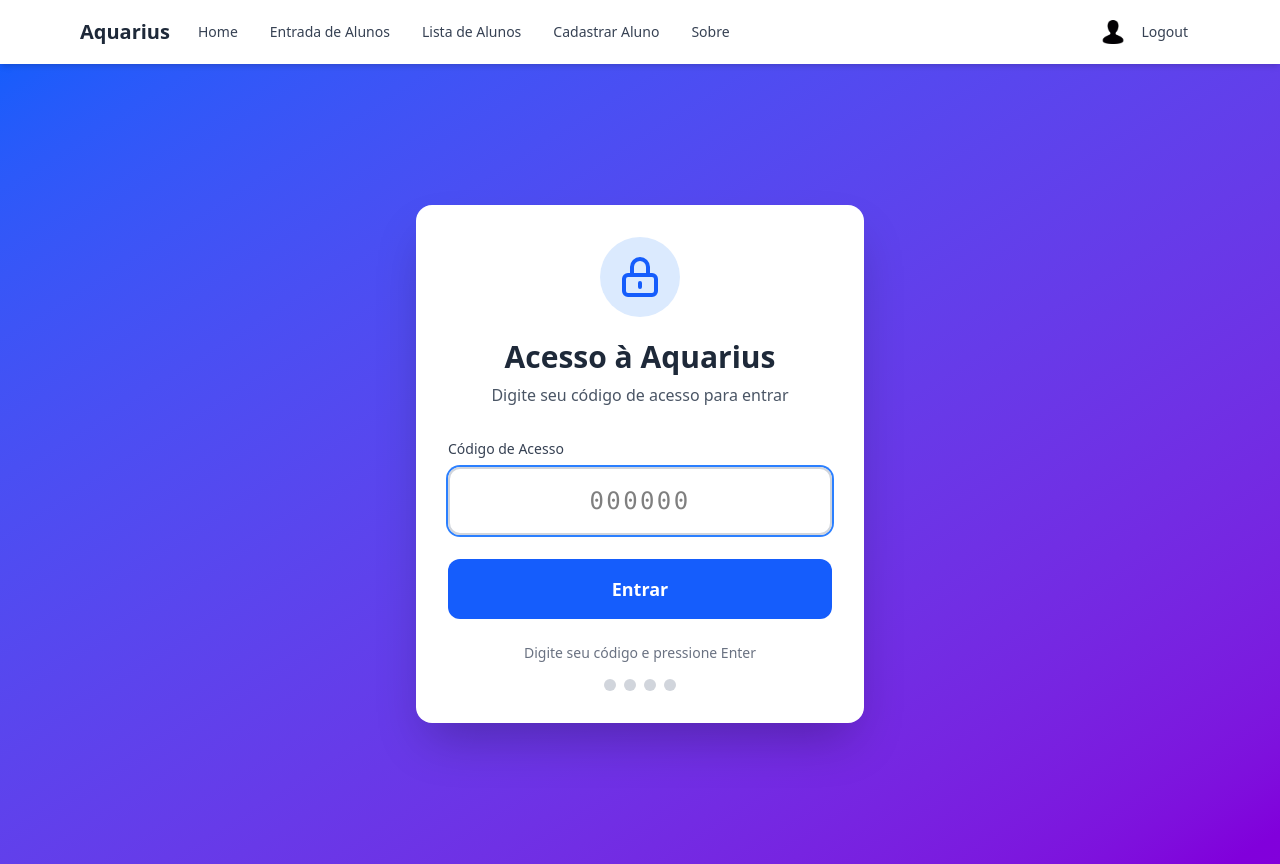
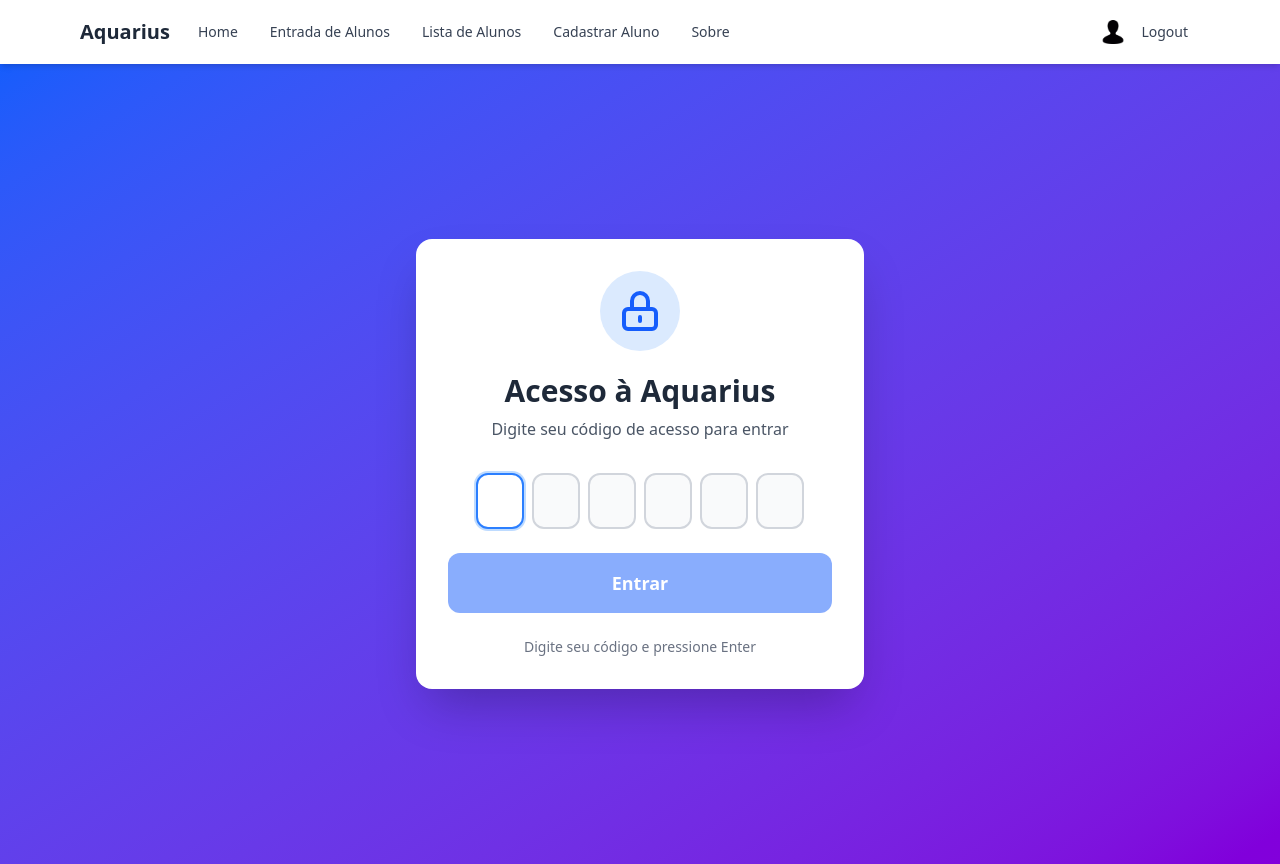
Before and after one commit to carloszan/gym, a Next.js app in the folder app/: page /checkin in a window 1280 px wide. Built offline with nearby package versions, Linux system fonts and the light colour scheme; no server answers; sample sign-in values are in the browser's storage.

Commit message:
feat: update checkin page. update sound and ui

```diff
--- a/app/src/app/checkin/page.tsx
+++ b/app/src/app/checkin/page.tsx
@@ -6,86 +6,76 @@ import React, { useState, useRef, useEffect } from 'react'
 import { useRouter } from 'next/navigation'
 import { useSession } from 'next-auth/react'
 
+function playSuccessSound() {
+  const AudioContextClass = window.AudioContext || (window as unknown as { webkitAudioContext: typeof AudioContext }).webkitAudioContext
+  const ctx = new AudioContextClass()
+  const now = ctx.currentTime
+
+  const playNote = (freq: number, start: number, end: number) => {
+    const osc = ctx.createOscillator()
+    const gain = ctx.createGain()
+    osc.connect(gain)
+    gain.connect(ctx.destination)
+    osc.type = 'sine'
+    osc.frequency.value = freq
+    gain.gain.setValueAtTime(0, now + start)
+    gain.gain.linearRampToValueAtTime(0.35, now + start + 0.04)
+    gain.gain.linearRampToValueAtTime(0, now + end)
+    osc.start(now + start)
+    osc.stop(now + end)
+  }
+
+  playNote(523, 0, 0.18)   // C5
+  playNote(784, 0.2, 0.42) // G5
+}
+
+function playErrorSound() {
+  const AudioContextClass = window.AudioContext || (window as unknown as { webkitAudioContext: typeof AudioContext }).webkitAudioContext
+  const ctx = new AudioContextClass()
+  const now = ctx.currentTime
+
+  const playBuzz = (freq: number, start: number, end: number) => {
+    const osc = ctx.createOscillator()
+    const gain = ctx.createGain()
+    osc.connect(gain)
+    gain.connect(ctx.destination)
+    osc.type = 'square'
+    osc.frequency.value = freq
+    gain.gain.value = 0.1
+    osc.start(now + start)
+    osc.stop(now + end)
+  }
+
+  playBuzz(280, 0, 0.16)
+  playBuzz(180, 0.22, 0.38)
+}
+
 export default function CheckinPage() {
   const { status } = useSession()
   const router = useRouter()
 
-  const [code, setCode] = useState('')
+  const [digits, setDigits] = useState<string[]>(Array(6).fill(''))
   const [isProcessing, setIsProcessing] = useState(false)
   const [error, setError] = useState('')
   const [success, setSuccess] = useState(false)
   const [successMessage, setSuccessMessage] = useState('')
-  const inputRef = useRef<HTMLInputElement>(null)
+  const inputRefs = useRef<Array<HTMLInputElement | null>>(Array(6).fill(null))
   const timeoutRef = useRef<NodeJS.Timeout | undefined>(undefined)
 
-  useEffect(() => {
-    if (status === 'unauthenticated') {
-      router.replace('/login')
-      return
-    }
-    if (status === 'authenticated') {
-      // Focar no input automaticamente ao carregar a página
-      inputRef.current?.focus()
-    }
-
-    // Cleanup do timeout quando o componente desmonta
-    return () => {
-      if (timeoutRef.current) {
-        clearTimeout(timeoutRef.current)
-      }
-    }
-  }, [status, router])
-
-  if (status !== 'authenticated') {
-    return null
-  }
-
-  const playBeep = (count: number) => {
-    const AudioContextClass = window.AudioContext || (window as unknown as { webkitAudioContext: typeof AudioContext }).webkitAudioContext
-    const audioContext = new AudioContextClass()
-
-    const playSingleBeep = (time: number) => {
-      const oscillator = audioContext.createOscillator()
-      const gainNode = audioContext.createGain()
-
-      oscillator.connect(gainNode)
-      gainNode.connect(audioContext.destination)
-
-      oscillator.frequency.value = 800
-      gainNode.gain.value = 0.3
-
-      oscillator.start(time)
-      oscillator.stop(time + 0.1)
-    }
-
-    for (let i = 0; i < count; i++) {
-      playSingleBeep(audioContext.currentTime + (i * 0.15))
-    }
-  }
+  const code = digits.join('')
 
   const resetForNextStudent = () => {
-    setCode('')
+    setDigits(Array(6).fill(''))
     setSuccess(false)
     setSuccessMessage('')
     setError('')
     setIsProcessing(false)
-
-    setTimeout(() => {
-      inputRef.current?.focus()
-    }, 100)
+    setTimeout(() => inputRefs.current[0]?.focus(), 100)
   }
 
-  const handleSubmit = async (e: React.FormEvent) => {
-    e.preventDefault()
-
-    if (!code.trim()) {
-      setError('Por favor, insira um código')
-      return
-    }
-
-    if (timeoutRef.current) {
-      clearTimeout(timeoutRef.current)
-    }
+  const submitCode = async (submittedCode: string) => {
+    if (!submittedCode.trim() || submittedCode.length < 6) return
+    if (timeoutRef.current) clearTimeout(timeoutRef.current)
 
     setIsProcessing(true)
     setError('')
@@ -96,106 +86,168 @@ export default function CheckinPage() {
       const res = await fetch('/api/checkin', {
         method: 'POST',
         headers: { 'Content-Type': 'application/json' },
-        body: JSON.stringify({ code }),
+        body: JSON.stringify({ code: submittedCode }),
       })
       const response: { success: boolean; message?: string; firstName?: string; lastName?: string } = await res.json()
 
       if (response.success) {
-        playBeep(1)
+        playSuccessSound()
         setSuccess(true)
         setSuccessMessage(`Bem-vindo à Aquarius, ${response.firstName ?? ''} ${response.lastName ?? ''}!`)
-
-        timeoutRef.current = setTimeout(() => {
-          resetForNextStudent()
-        }, 5000)
+        timeoutRef.current = setTimeout(() => resetForNextStudent(), 5000)
       } else {
-        playBeep(3)
+        playErrorSound()
         setError(response.message ?? 'Código inválido. Tente novamente.')
         setIsProcessing(false)
-
-        setCode('')
-        inputRef.current?.focus()
+        setDigits(Array(6).fill(''))
+        setTimeout(() => inputRefs.current[0]?.focus(), 50)
       }
     } catch {
-      playBeep(3)
+      playErrorSound()
       setError('Erro na comunicação. Tente novamente.')
       setIsProcessing(false)
-      setCode('')
-      inputRef.current?.focus()
+      setDigits(Array(6).fill(''))
+      setTimeout(() => inputRefs.current[0]?.focus(), 50)
     }
   }
 
-  const handleKeyDown = () => {
-    if (error) {
-      setError('')
+  const handleSubmit = (e: React.FormEvent) => {
+    e.preventDefault()
+    submitCode(code)
+  }
+
+  const handleDigitChange = (index: number, value: string) => {
+    const digit = value.replace(/\D/g, '').slice(-1)
+    if (!digit) return
+
+    if (error) setError('')
+
+    const next = [...digits]
+    next[index] = digit
+    setDigits(next)
+
+    const nextCode = next.join('')
+    if (index < 5) {
+      inputRefs.current[index + 1]?.focus()
+    } else if (nextCode.length === 6) {
+      inputRefs.current[index]?.blur()
+      submitCode(nextCode)
+    }
+  }
+
+  const handleKeyDown = (index: number, e: React.KeyboardEvent<HTMLInputElement>) => {
+    if (error) setError('')
+
+    if (e.key === 'Backspace') {
+      e.preventDefault()
+      if (digits[index]) {
+        const next = [...digits]
+        next[index] = ''
+        setDigits(next)
+      } else if (index > 0) {
+        const next = [...digits]
+        next[index - 1] = ''
+        setDigits(next)
+        inputRefs.current[index - 1]?.focus()
+      }
+    } else if (e.key === 'ArrowLeft' && index > 0) {
+      inputRefs.current[index - 1]?.focus()
+    } else if (e.key === 'ArrowRight' && index < 5) {
+      inputRefs.current[index + 1]?.focus()
+    }
+  }
+
+  const handlePaste = (e: React.ClipboardEvent) => {
+    e.preventDefault()
+    const pasted = e.clipboardData.getData('text').replace(/\D/g, '').slice(0, 6)
+    if (!pasted) return
+
+    const next = Array(6).fill('')
+    pasted.split('').forEach((ch, i) => { next[i] = ch })
+    setDigits(next)
+
+    if (pasted.length === 6) {
+      submitCode(pasted)
+    } else {
+      inputRefs.current[pasted.length]?.focus()
     }
   }
 
   const handleManualReset = () => {
-    if (timeoutRef.current) {
-      clearTimeout(timeoutRef.current)
-    }
+    if (timeoutRef.current) clearTimeout(timeoutRef.current)
     resetForNextStudent()
   }
+
+  const boxClass = (i: number) => {
+    const filledCount = digits.filter(Boolean).length
+    const isActive = filledCount === i && !isProcessing && !success
+    const isFilled = !!digits[i]
+
+    if (success) return 'border-green-500 bg-green-50 text-green-700'
+    if (error) return 'border-red-500 bg-red-50 text-red-700'
+    if (isActive) return 'border-blue-500 ring-2 ring-blue-200 bg-white'
+    if (isFilled) return 'border-blue-400 bg-blue-50 text-blue-800'
+    return 'border-gray-300 bg-gray-50 text-gray-400'
+  }
+
+  useEffect(() => {
+    if (status === 'unauthenticated') {
+      router.replace('/login')
+      return
+    }
+    if (status === 'authenticated') {
+      inputRefs.current[0]?.focus()
+    }
+    return () => {
+      if (timeoutRef.current) clearTimeout(timeoutRef.current)
+    }
+  }, [status, router])
+
+  if (status !== 'authenticated') return null
 
   return (
     <div className="min-h-screen bg-gradient-to-br from-blue-600 to-purple-700 flex items-center justify-center p-4">
       <div className="bg-white rounded-2xl shadow-2xl p-8 w-full max-w-md">
-        {/* Logo ou título */}
         <div className="text-center mb-8">
           <div className="inline-block p-4 bg-blue-100 rounded-full mb-4">
-            <svg
-              className="w-12 h-12 text-blue-600"
-              fill="none"
-              stroke="currentColor"
-              viewBox="0 0 24 24"
-            >
-              <path
-                strokeLinecap="round"
-                strokeLinejoin="round"
-                strokeWidth={2}
-                d="M12 15v2m-6 4h12a2 2 0 002-2v-6a2 2 0 00-2-2H6a2 2 0 00-2 2v6a2 2 0 002 2zm10-10V7a4 4 0 00-8 0v4h8z"
-              />
+            <svg className="w-12 h-12 text-blue-600" fill="none" stroke="currentColor" viewBox="0 0 24 24">
+              <path strokeLinecap="round" strokeLinejoin="round" strokeWidth={2} d="M12 15v2m-6 4h12a2 2 0 002-2v-6a2 2 0 00-2-2H6a2 2 0 00-2 2v6a2 2 0 002 2zm10-10V7a4 4 0 00-8 0v4h8z" />
             </svg>
           </div>
           <h1 className="text-3xl font-bold text-gray-800">Acesso à Aquarius</h1>
           <p className="text-gray-600 mt-2">Digite seu código de acesso para entrar</p>
         </div>
 
-        {/* Formulário */}
         <form onSubmit={handleSubmit} className="space-y-6">
           <div>
-            <label
-              htmlFor="code"
-              className="block text-sm font-medium text-gray-700 mb-2"
-            >
-              Código de Acesso
-            </label>
+            <div className="flex justify-center gap-2 mb-4">
+              {Array.from({ length: 6 }).map((_, i) => (
                 <input
-              ref={inputRef}
+                  key={i}
+                  ref={(el) => { inputRefs.current[i] = el }}
                   type="text"
-              id="code"
-              value={code}
-              onChange={(e) => setCode(e.target.value.replace(/\D/g, '').slice(0, 6))}
-              onKeyDown={handleKeyDown}
+                  inputMode="numeric"
+                  value={digits[i]}
+                  onChange={(e) => handleDigitChange(i, e.target.value)}
+                  onKeyDown={(e) => handleKeyDown(i, e)}
+                  onPaste={handlePaste}
+                  onFocus={(e) => e.target.select()}
                   disabled={isProcessing || success}
+                  maxLength={1}
+                  autoComplete="off"
                   className={`
-                w-full px-4 py-4 text-2xl text-center tracking-widest font-mono
-                border-2 rounded-xl
-                focus:outline-none focus:ring-2 focus:ring-blue-500
-                transition-all duration-200
-                ${error ? 'border-red-500 bg-red-50' : 'border-gray-300'}
-                ${success ? 'border-green-500 bg-green-50' : ''}
-                disabled:opacity-50 disabled:cursor-not-allowed
+                    w-12 h-14 rounded-xl border-2 text-2xl text-center font-mono font-bold
+                    focus:outline-none transition-all duration-150
+                    disabled:cursor-not-allowed disabled:opacity-60
+                    ${boxClass(i)}
                   `}
-              placeholder="000000"
-              maxLength={6}
-              autoComplete="off"
                 />
+              ))}
+            </div>
 
             {error && (
-              <div className="mt-3 flex items-center text-red-600 text-sm">
-                <svg className="w-4 h-4 mr-1" fill="currentColor" viewBox="0 0 20 20">
+              <div className="flex items-center text-red-600 text-sm justify-center">
+                <svg className="w-4 h-4 mr-1 shrink-0" fill="currentColor" viewBox="0 0 20 20">
                   <path fillRule="evenodd" d="M18 10a8 8 0 11-16 0 8 8 0 0116 0zm-7 4a1 1 0 11-2 0 1 1 0 012 0zm-1-9a1 1 0 00-1 1v4a1 1 0 102 0V6a1 1 0 00-1-1z" clipRule="evenodd" />
                 </svg>
                 <span>{error}</span>
@@ -205,21 +257,15 @@ export default function CheckinPage() {
             {success && successMessage && (
               <div className="mt-3 p-4 bg-green-100 border border-green-400 rounded-lg">
                 <div className="flex items-center text-green-700">
-                  <svg className="w-5 h-5 mr-2" fill="currentColor" viewBox="0 0 20 20">
+                  <svg className="w-5 h-5 mr-2 shrink-0" fill="currentColor" viewBox="0 0 20 20">
                     <path fillRule="evenodd" d="M10 18a8 8 0 100-16 8 8 0 000 16zm3.707-9.293a1 1 0 00-1.414-1.414L9 10.586 7.707 9.293a1 1 0 00-1.414 1.414l2 2a1 1 0 001.414 0l4-4z" clipRule="evenodd" />
                   </svg>
                   <span className="font-medium">{successMessage}</span>
                 </div>
-
                 <div className="mt-2 w-full bg-green-200 rounded-full h-1.5">
-                  <div
-                    className="bg-green-600 h-1.5 rounded-full transition-all duration-[5000ms] linear"
-                    style={{ width: success ? '100%' : '0%' }}
-                  />
+                  <div className="bg-green-600 h-1.5 rounded-full transition-all duration-[5000ms] linear" style={{ width: success ? '100%' : '0%' }} />
                 </div>
-                <p className="text-xs text-green-600 mt-1 text-center">
-                  Aguarde 5 segundos para o próximo aluno...
-                </p>
+                <p className="text-xs text-green-600 mt-1 text-center">Aguarde 5 segundos para o próximo aluno...</p>
               </div>
             )}
           </div>
@@ -227,26 +273,18 @@ export default function CheckinPage() {
           {!success && (
             <button
               type="submit"
-              disabled={isProcessing}
-              className={`
-                w-full py-4 px-4 rounded-xl text-white font-semibold text-lg
-                transition-all duration-200 transform
-                focus:outline-none focus:ring-2 focus:ring-offset-2
-                bg-blue-600 hover:bg-blue-700 focus:ring-blue-500
-                disabled:opacity-50 disabled:cursor-not-allowed
-              `}
+              disabled={isProcessing || code.length < 6}
+              className="w-full py-4 px-4 rounded-xl text-white font-semibold text-lg transition-all duration-200 focus:outline-none focus:ring-2 focus:ring-offset-2 bg-blue-600 hover:bg-blue-700 focus:ring-blue-500 disabled:opacity-50 disabled:cursor-not-allowed"
             >
               {isProcessing ? (
                 <span className="flex items-center justify-center">
                   <svg className="animate-spin -ml-1 mr-3 h-5 w-5 text-white" xmlns="http://www.w3.org/2000/svg" fill="none" viewBox="0 0 24 24">
-                    <circle className="opacity-25" cx="12" cy="12" r="10" stroke="currentColor" strokeWidth="4"></circle>
-                    <path className="opacity-75" fill="currentColor" d="M4 12a8 8 0 018-8V0C5.373 0 0 5.373 0 12h4zm2 5.291A7.962 7.962 0 014 12H0c0 3.042 1.135 5.824 3 7.938l3-2.647z"></path>
+                    <circle className="opacity-25" cx="12" cy="12" r="10" stroke="currentColor" strokeWidth="4" />
+                    <path className="opacity-75" fill="currentColor" d="M4 12a8 8 0 018-8V0C5.373 0 0 5.373 0 12h4zm2 5.291A7.962 7.962 0 014 12H0c0 3.042 1.135 5.824 3 7.938l3-2.647z" />
                   </svg>
                   Verificando...
                 </span>
-              ) : (
-                'Entrar'
-              )}
+              ) : 'Entrar'}
             </button>
           )}
 
@@ -264,14 +302,6 @@ export default function CheckinPage() {
         <div className="mt-6 text-center text-sm text-gray-500">
           <p>Digite seu código e pressione Enter</p>
         </div>
-
-        <div className="mt-4 flex justify-center space-x-2">
-          <div className={`w-3 h-3 rounded-full ${code.length > 0 ? 'bg-blue-500' : 'bg-gray-300'}`} />
-          <div className={`w-3 h-3 rounded-full ${code.length > 2 ? 'bg-blue-500' : 'bg-gray-300'}`} />
-          <div className={`w-3 h-3 rounded-full ${code.length > 4 ? 'bg-blue-500' : 'bg-gray-300'}`} />
-          <div className={`w-3 h-3 rounded-full ${code.length >= 6 ? 'bg-blue-500' : 'bg-gray-300'}`} />
-        </div>
-
       </div>
     </div>
   )
```
Lines whose indentation alone changed are shown as unchanged.
